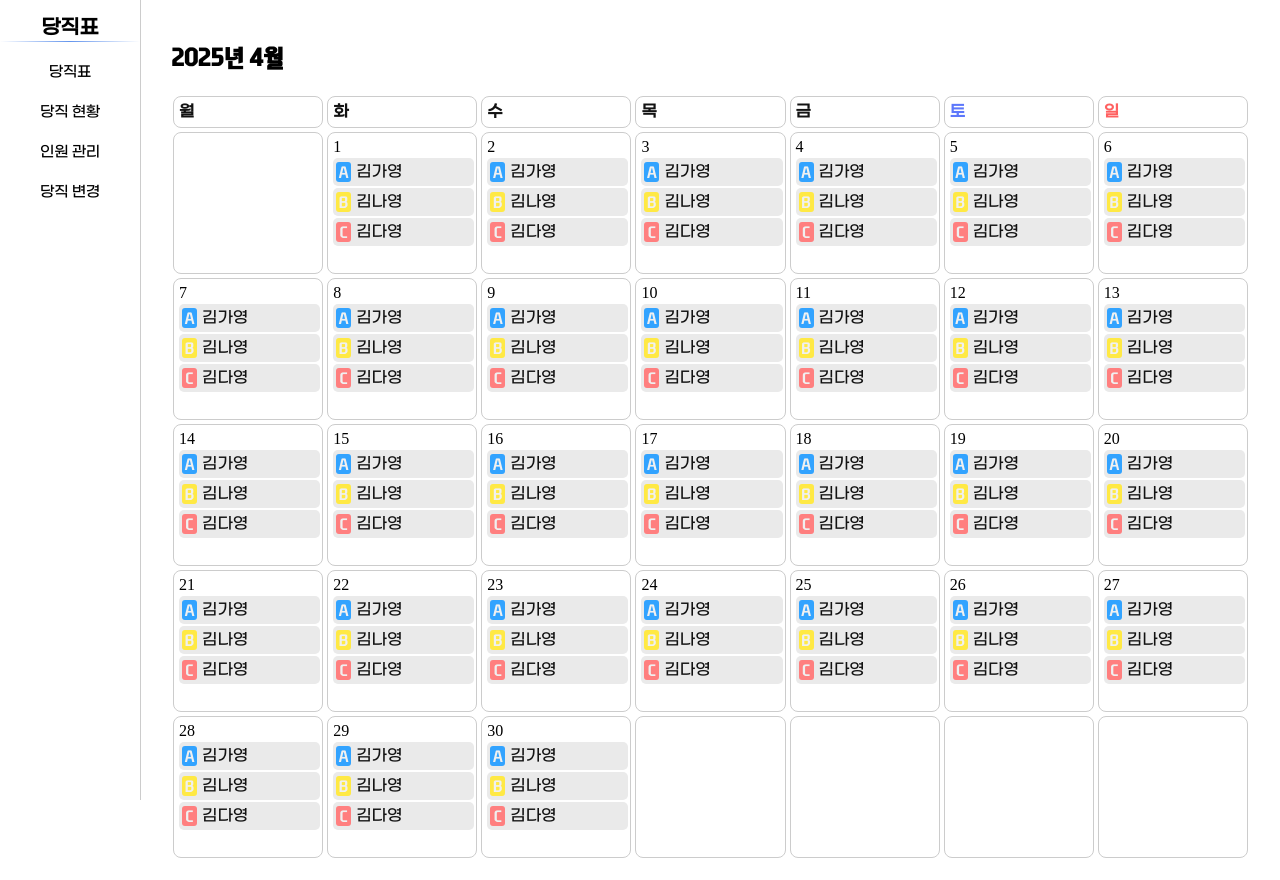
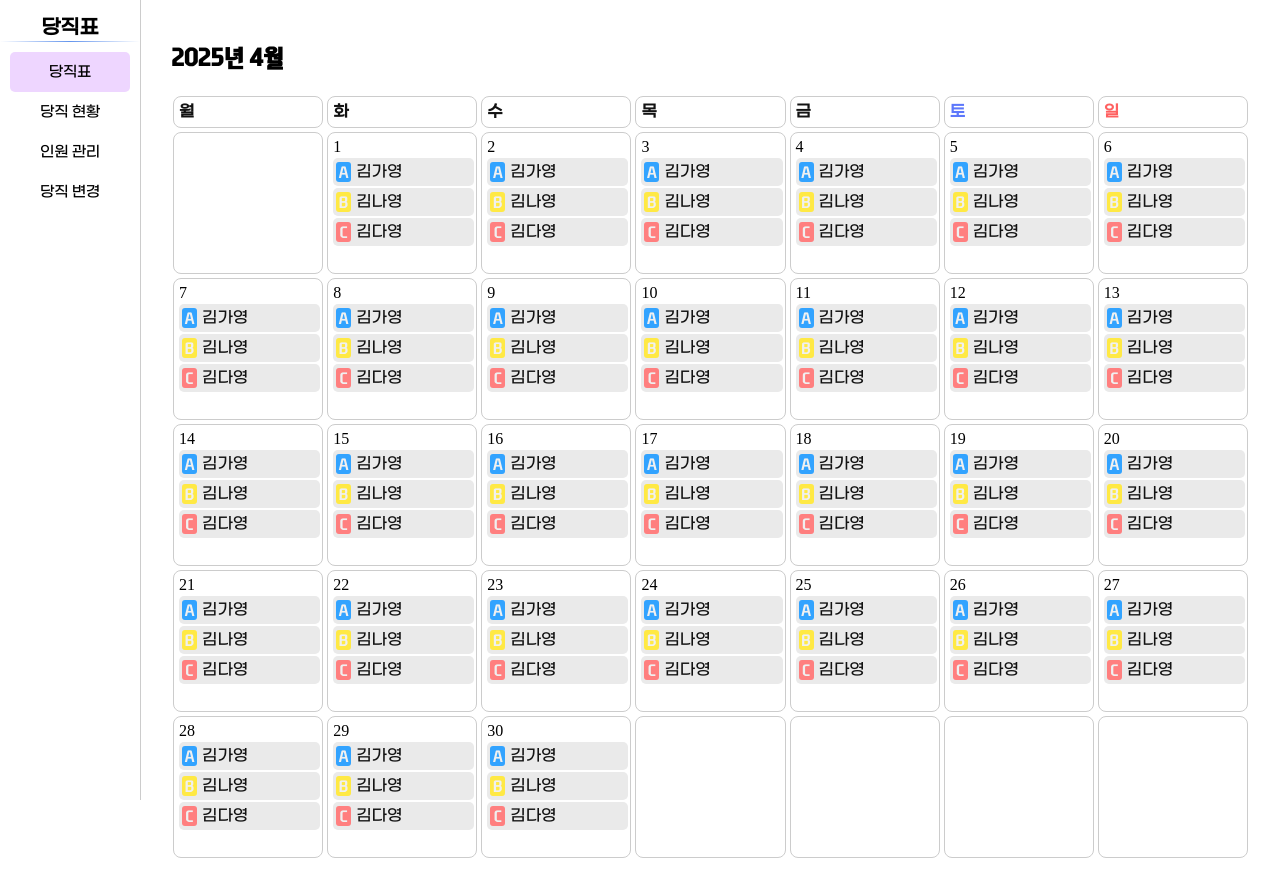
Before and after one commit to TaeHee00/DutyScheduler, a React (Vite) app: page /schedule in a window 1280 px wide. Built offline with nearby package versions, Linux system fonts and the light colour scheme.

Commit message:
fix: Sidebar content 렌더링 변경

```diff
--- a/src/components/sidebar/Sidebar.tsx
+++ b/src/components/sidebar/Sidebar.tsx
@@ -13,7 +13,7 @@ const MainContainer = styled.div`
 `;
 
 const Title = styled.span`
-  font-family: "GmarketSans";
+    font-family: "GmarketSans";
     font-weight: 700;
     font-size: 20px;
 `;
@@ -46,24 +46,37 @@ const MenuButton = styled.button`
     &:hover {
         background-color: #cacaca;
     }
+
+    &.active {
+        background-color: #eed6ff;
+    }
 `;
+
+const checkPathame = (currentPathname: string, pathname: string) => {
+  return currentPathname == pathname;
+}
+
+const Tabs = [
+  {path: "/schedule", label: "당직표"},
+  {path: "/statistics", label: "당직 현황"},
+  {path: "/members", label: "인원 관리"},
+  {path: "/changes", label: "당직 변경"},
+];
 
 const Sidebar = () => {
   return (<MainContainer>
     <Title>당직표</Title>
-    <HorizontalRule />
-    <Link to={"/schedule"}>
-      <MenuButton>당직표</MenuButton>
-    </Link>
-    <Link to={"/statistics"}>
-      <MenuButton>당직 현황</MenuButton>
-    </Link>
-    <Link to={"/members"}>
-      <MenuButton>인원 관리</MenuButton>
-    </Link>
-    <Link to={"/changes"}>
-      <MenuButton>당직 변경</MenuButton>
-    </Link>
+    <HorizontalRule/>
+    {
+      Tabs.map((item) => (
+        <Link to={item.path}>
+          <MenuButton className={
+            checkPathame(window.location.pathname, item.path) ?
+              "active" : undefined
+          }>{item.label}</MenuButton>
+        </Link>
+      ))
+    }
   </MainContainer>);
 };
 
```
